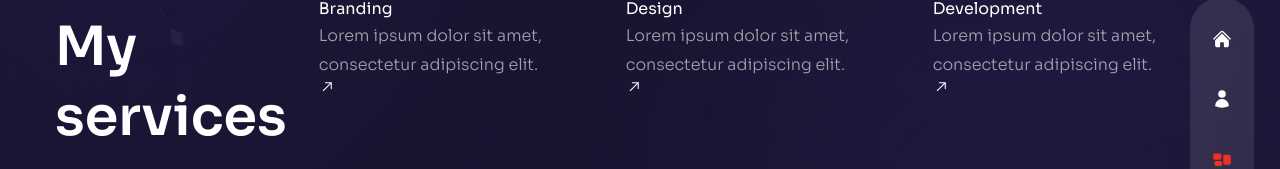
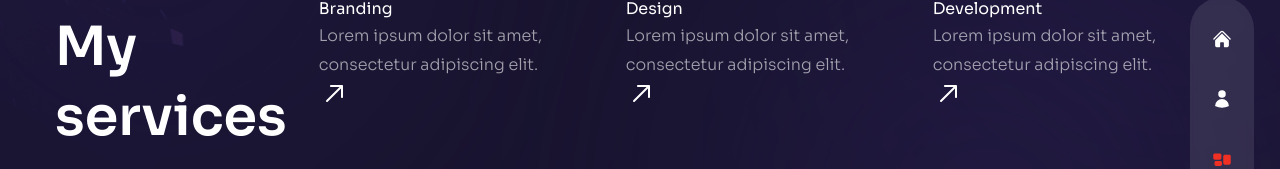
Before and after one commit to erickdc7/react-portfolio-2, a Next.js app: page /services in a window 1280 px wide. Shown: the part 211-380 px from the top of the page. Built offline with nearby package versions, Linux system fonts and the light colour scheme.

Commit message:
add arrow styles

```diff
--- a/components/ServiceSlider.js
+++ b/components/ServiceSlider.js
@@ -82,7 +82,7 @@ const ServiceSlider = () => {
                   <p>{item.description}</p>
                 </div>
                 {/* Arrow */}
-                <div>
+                <div className="text-3xl">
                   <RxArrowTopRight />
                 </div>
               </div>
```
